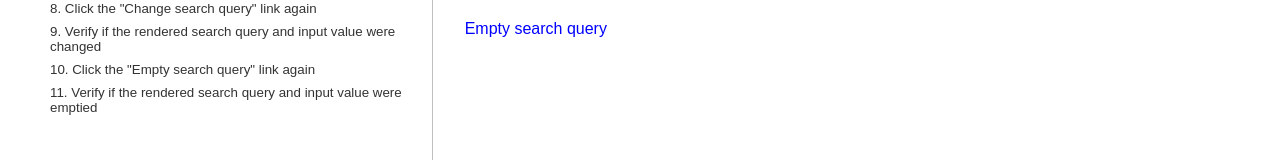
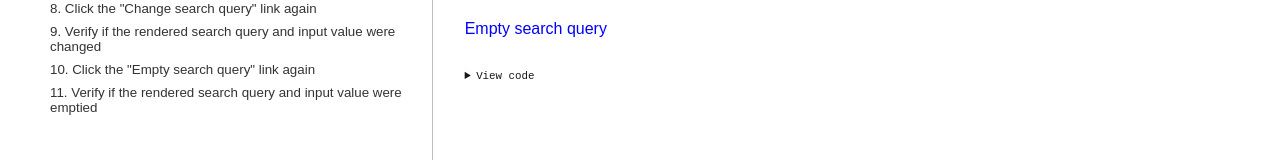
Before and after one commit to verheyenkoen/form-default-value-bug, a Next.js app: page /form-plus-link-component in a window 1280 px wide. Shown: the part 255-415 px from the top of the page. Built offline with nearby package versions, Linux system fonts and the light colour scheme.

Commit message:
Added view code feature

```diff
--- a/package.json
+++ b/package.json
@@ -13,12 +13,14 @@
   "dependencies": {
     "next": "15.3.1-canary.13",
     "react": "19.1.0",
-    "react-dom": "19.1.0"
+    "react-dom": "19.1.0",
+    "react-syntax-highlighter": "^15.6.1"
   },
   "devDependencies": {
     "@types/node": "^20",
     "@types/react": "^19",
     "@types/react-dom": "^19",
+    "@types/react-syntax-highlighter": "^15.5.13",
     "cypress": "^14.3.1",
     "eslint": "9.24.0",
     "eslint-config-next": "15.3.1",
--- /dev/null
+++ b/src/app/form-plus-link-component/layout.tsx
@@ -0,0 +1,15 @@
+import ComponentName from "@/components/component-name";
+import ViewCode from "@/components/view-code";
+
+export default function Layout({ children }: { children: React.ReactNode }) {
+  return (
+    <>
+      <h1>
+        <ComponentName type="next">Form</ComponentName> +{" "}
+        <ComponentName type="next">Link</ComponentName>
+      </h1>
+      {children}
+      <ViewCode testCase="form-plus-link-component" />
+    </>
+  );
+}
--- a/src/app/form-plus-link-component/page.tsx
+++ b/src/app/form-plus-link-component/page.tsx
@@ -1,7 +1,5 @@
 import Form from "next/form";
 import Link from "next/link";
-
-import ComponentName from "@/components/component-name";
 
 export default async function Page({
   searchParams,
@@ -12,10 +10,6 @@ export default async function Page({
 
   return (
     <>
-      <h1>
-        <ComponentName type="next">Form</ComponentName> +{" "}
-        <ComponentName type="next">Link</ComponentName>
-      </h1>
       <p>
         <strong>Search query:</strong>{" "}
         <span id="renderedSearchQuery">{search || "(empty)"}</span>
--- a/src/app/globals.css
+++ b/src/app/globals.css
@@ -61,3 +61,19 @@ h1 .icon {
   height: 1.5em;
   width: 1.5em;
 }
+
+details.view-code {
+  summary {
+    font-family: monospace;
+    font-size: smaller;
+  }
+
+  pre {
+    border: 1px solid silver;
+    font-size: 0.7em !important;
+    padding: 4px !important;
+
+    code {
+    }
+  }
+}
--- /dev/null
+++ b/src/components/view-code.tsx
@@ -0,0 +1,23 @@
+import fs from "node:fs";
+import path from "node:path";
+import { Prism as SyntaxHighlighter } from "react-syntax-highlighter";
+
+export default async function ViewCode({ testCase }: { testCase: string }) {
+  const code = fs.readFileSync(
+    path.join(process.cwd(), `/src/app/${testCase}/page.tsx`),
+    "utf-8",
+  );
+
+  return (
+    <details className="view-code">
+      <summary>View code</summary>
+      <SyntaxHighlighter
+        language="tsx"
+        showLineNumbers
+        styles={{ fontSize: "0.7em" }}
+      >
+        {code}
+      </SyntaxHighlighter>
+    </details>
+  );
+}
```
Also changed, not shown: 1 other file (tests, documents, lock files or other folders).
